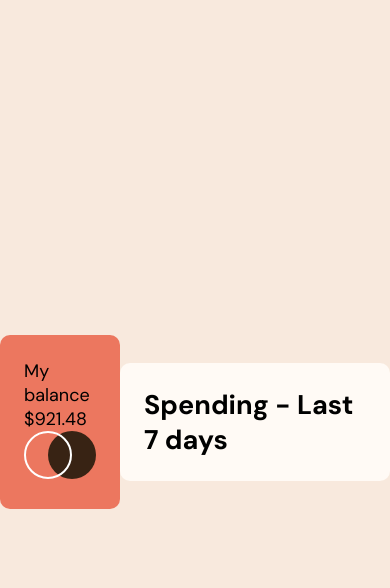
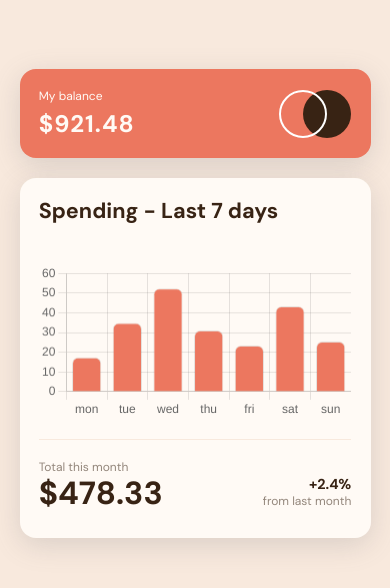
Before and after one commit to kacperkwinta/Expenses-chart-component, a website: page index.html in a window 390 px wide. Drawn offline with nearby package versions, Linux system fonts and the light colour scheme.

Commit message:
media queries done

```diff
--- a/index.html
+++ b/index.html
@@ -9,6 +9,8 @@
 			sizes="32x32"
 			href="./images/favicon-32x32.png"
 		/>
+		<!-- Chart js -->
+		<script src="https://cdn.jsdelivr.net/npm/chart.js"></script>
 		<!-- Google Fonts -->
 		<link rel="preconnect" href="https://fonts.googleapis.com" />
 		<link rel="preconnect" href="https://fonts.gstatic.com" crossorigin />
@@ -24,17 +26,22 @@
 		<main>
 			<header>
 				<span>My balance</span>
+				<img src="images/logo.svg" alt="Logo" />
 				<p>$921.48</p>
-				<img src="images/logo.svg" alt="Logo">
 			</header>
 			<article>
 				<h1>Spending - Last 7 days</h1>
-
-
+				<div class="month-spending">
+					<canvas id="myChart"></canvas>
+				</div>
+				<div class="month-details">
+					<span>Total this month</span>
+					<p class="spending">$478.33</p>
+					<p class="stats-percent">+2.4%</p>
+					<p class="stats-period">from last month</p>
+				</div>
 			</article>
 		</main>
-		<!-- My balance $921.48 Spending - Last 7 days mon tue wed thu fri sat sun Total
-		this month $478.33 +2.4% from last month -->
 
 		<!-- <footer class="attribution">
 			Challenge by
@@ -42,5 +49,7 @@
 				>Frontend Mentor</a
 			>. Coded by <a href="#">Your Name Here</a>.
 		</footer> -->
+
+		<script src="js/script.js"></script>
 	</body>
 </html>
--- /dev/null
+++ b/js/script.js
@@ -0,0 +1,54 @@
+function createChart(data) {
+	var labels = data.map(function (item) {
+		return item.day;
+	});
+	var values = data.map(function (item) {
+		return item.amount;
+	});
+	var ctx = document.getElementById("myChart").getContext("2d");
+	var myChart = new Chart(ctx, {
+		type: "bar",
+		data: {
+			labels: labels,
+			datasets: [
+				{
+					borderRadius: 6,
+					label: "Expenses",
+					data: values,
+					backgroundColor: "hsl(10, 79%, 65%)",
+					borderWidth: 1,
+					hoverBackgroundColor: "hsl(186, 34%, 60%)",
+				},
+			],
+		},
+		options: {
+			scales: {
+				display: false,
+			},
+			plugins: {
+				tooltip: {
+					backgroundColor: "hsl(25, 47%, 15%)",
+					yAlign: "bottom",
+					caretSize: 0,
+					titleFontSize: 16,
+				},
+				legend: {
+					display: false,
+				},
+				scales: {
+					yAxes: [
+						{
+							display: false,
+						},
+					],
+				},
+			},
+		},
+	});
+}
+
+fetch("data.json")
+	.then((response) => response.json())
+	.then((data) => {
+		createChart(data);
+	});
--- a/scss/main.scss
+++ b/scss/main.scss
@@ -34,20 +34,125 @@ main {
 	display: flex;
 	align-items: center;
 	justify-content: center;
+	flex-direction: column;
 }
 
 header {
 	padding: 2.4rem;
-	border-radius: 1rem;
+	width: 45rem;
+	border-radius: 2rem;
+
 	background-color: $color-primary-1;
+	box-shadow: rgba(100, 100, 111, 0.2) 0px 7px 29px 0px;
+	color: $color-neutral-4;
+
+	display: grid;
+	grid-template-columns: 1fr 1fr;
+	margin-bottom: 2rem;
+
+	span {
+		font-size: 1.5rem;
+		margin-bottom: 0.5rem;
+	}
+
+	img {
+		justify-self: end;
+		align-self: center;
+		grid-column: 2 / 3;
+		grid-row: 1 / span 2;
+	}
+
+	p {
+		font-size: 3rem;
+		letter-spacing: 1px;
+		font-weight: 700;
+	}
 }
 
 article {
-	max-width: 45rem;
-	margin: 0 auto;
-	border-radius: 1rem;
 	padding: 2.4rem;
+	width: 45rem;
+	border-radius: 2rem;
+
+	box-shadow: rgba(100, 100, 111, 0.2) 0px 7px 29px 0px;
 	background-color: $color-neutral-4;
+
+	h1 {
+		margin-bottom: 4.8rem;
+		color: $color-neutral-1;
+	}
+
+	.month-spending {
+		margin-bottom: 2.4rem;
+	}
+}
+
+.month-details {
+	border-top: 1px solid $color-neutral-3;
+	padding-top: 2.4rem;
+	padding-bottom: 1.2rem;
+
+	display: grid;
+	grid-template-columns: 1fr 1fr;
+
+	> span {
+		font-size: 1.5rem;
+		color: $color-neutral-2;
+	}
+
+	.spending {
+		color: $color-neutral-1;
+		font-weight: 700;
+		font-size: 4rem;
+		line-height: 1;
+
+		grid-column: 1 / 2;
+		grid-row: 2 / 3;
+		align-self: end;
+	}
+
+	.stats-percent {
+		color: $color-neutral-1;
+		font-weight: 700;
+		margin-bottom: 2rem;
+
+		grid-column: 2 / 3;
+		grid-row: 2 / 3;
+		align-self: center;
+		justify-self: end;
+	}
+
+	.stats-period {
+		font-size: 1.5rem;
+		color: $color-neutral-2;
+
+		grid-column: 2 / 3;
+		grid-row: 3 / -1;
+		align-self: end;
+		justify-self: end;
+	}
+}
+
+// BELOW 500 PX
+@media only screen and (max-width: 31.25em) {
+	html {
+		font-size: 50%;
+	}
+	main {
+		height: auto;
+		margin: 4.8em auto;
+	}
+
+	header {
+		width: 90%;
+		margin: 0 auto;
+		margin-bottom: 2.4rem;
+	}
+
+	article {
+		width: 90%;
+		margin: 0 auto;
+	}
 }
 
 // SPACING SYSTEM (px)
```
Also changed, not shown: css/style.css.
